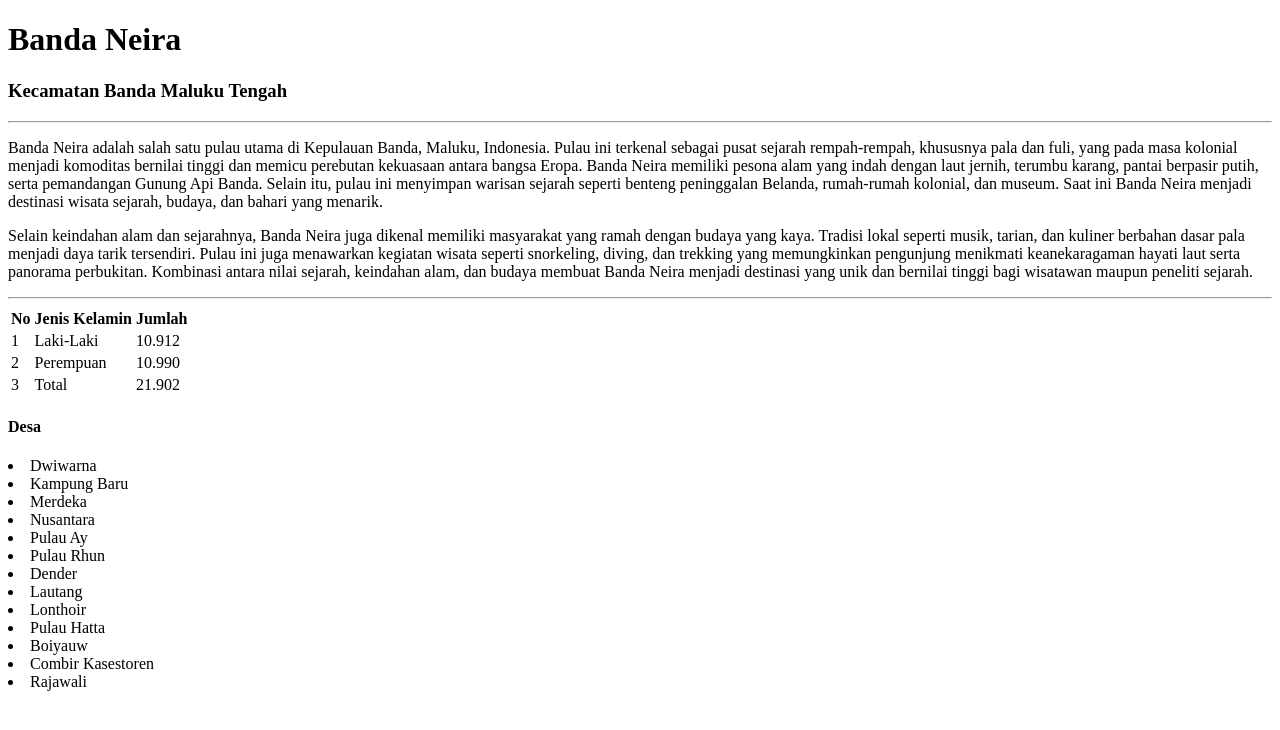
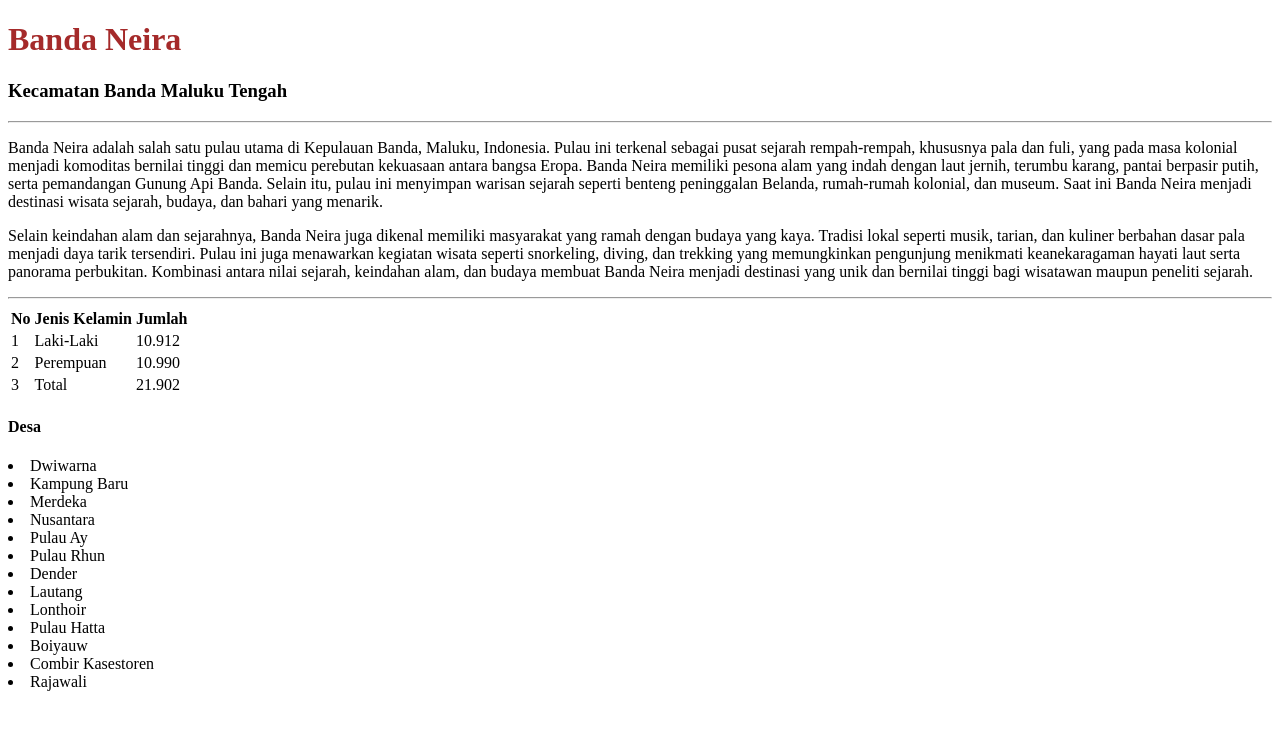
Before and after one commit to naiyaap/pgweb-acara1, a plain HTML site: page index.html in a window 1280 px wide. Drawn offline with Linux system fonts and the light colour scheme.

Commit message:
ubah warna judul

```diff
--- a/index.html
+++ b/index.html
@@ -10,7 +10,8 @@
 <body>
     <main>
         <!-- Judul -->
-        <h1>Banda Neira</h1>
+        <h1 style="color:brown;">Banda Neira</h1>
+
 
         <!-- Sub Judul -->
         <h3>Kecamatan Banda Maluku Tengah</h3>
```
